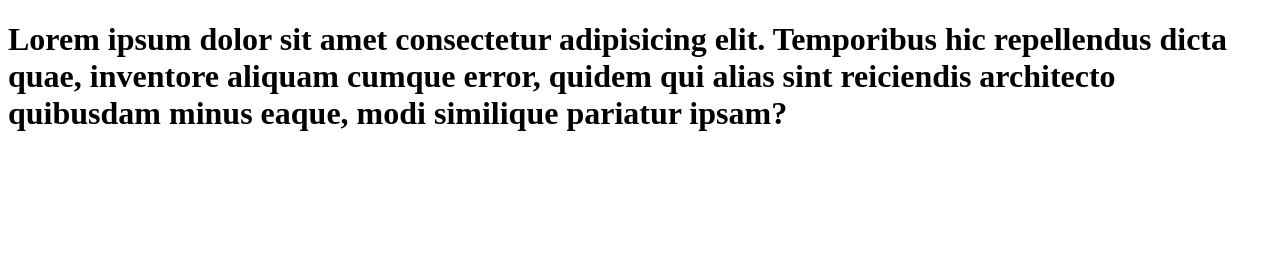
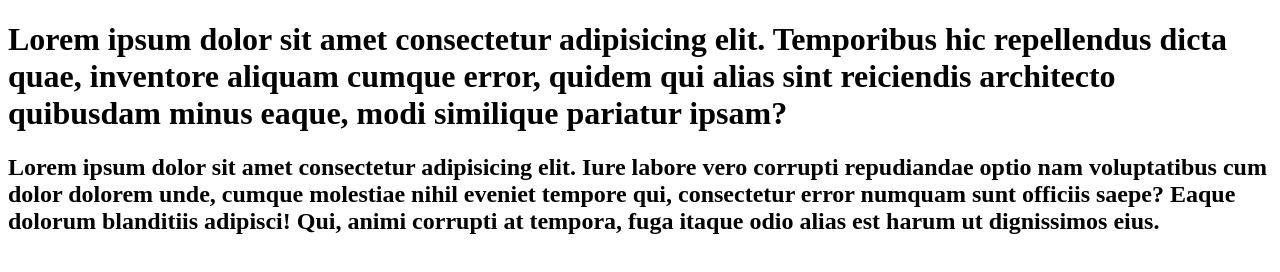
Before and after one commit to Ravindra0123/Build-repo, a plain HTML site: page index.html in a window 1280 px wide. Drawn offline with Linux system fonts and the light colour scheme.

Commit message:
updated the file index.html

```diff
--- a/index.html
+++ b/index.html
@@ -7,5 +7,6 @@
 </head>
 <body>
     <h1>Lorem ipsum dolor sit amet consectetur adipisicing elit. Temporibus hic repellendus dicta quae, inventore aliquam cumque error, quidem qui alias sint reiciendis architecto quibusdam minus eaque, modi similique pariatur ipsam?</h1>
+    <h2>Lorem ipsum dolor sit amet consectetur adipisicing elit. Iure labore vero corrupti repudiandae optio nam voluptatibus cum dolor dolorem unde, cumque molestiae nihil eveniet tempore qui, consectetur error numquam sunt officiis saepe? Eaque dolorum blanditiis adipisci! Qui, animi corrupti at tempora, fuga itaque odio alias est harum ut dignissimos eius.</h2>
 </body>
 </html>
```
